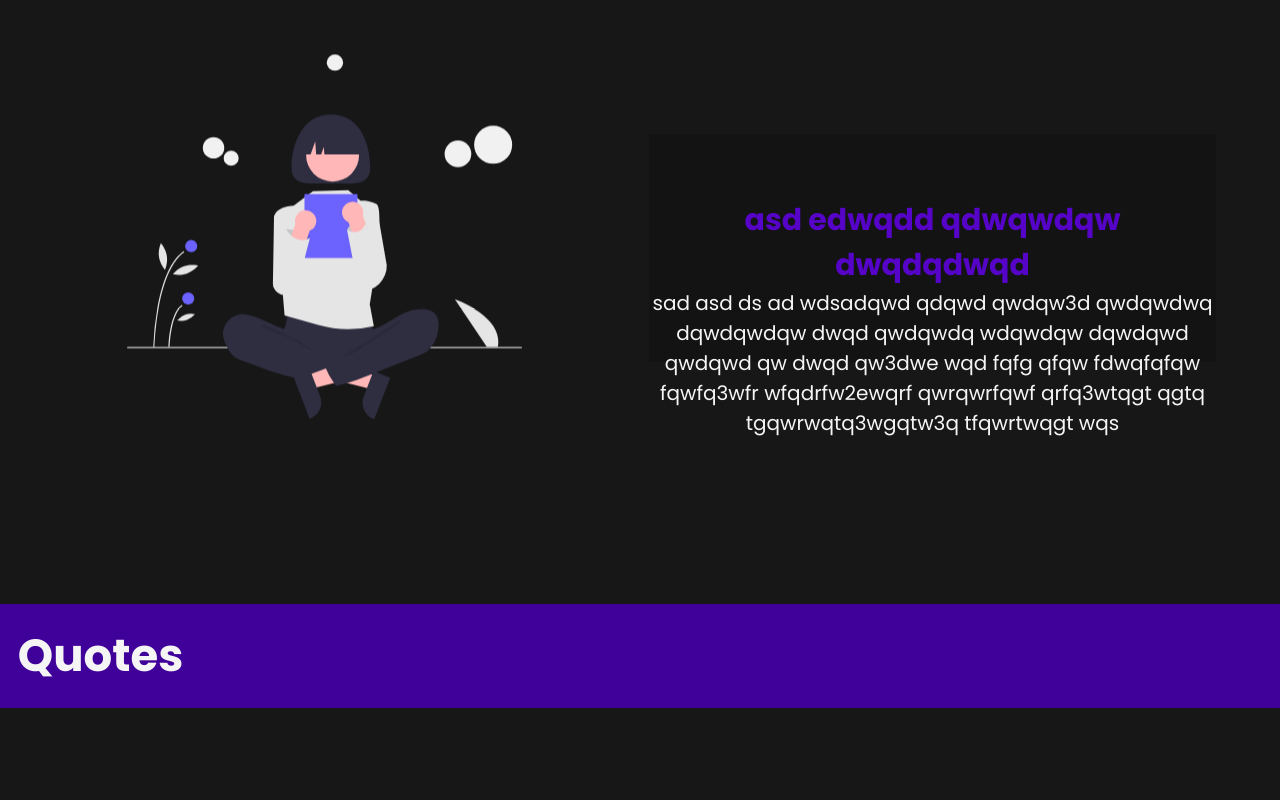
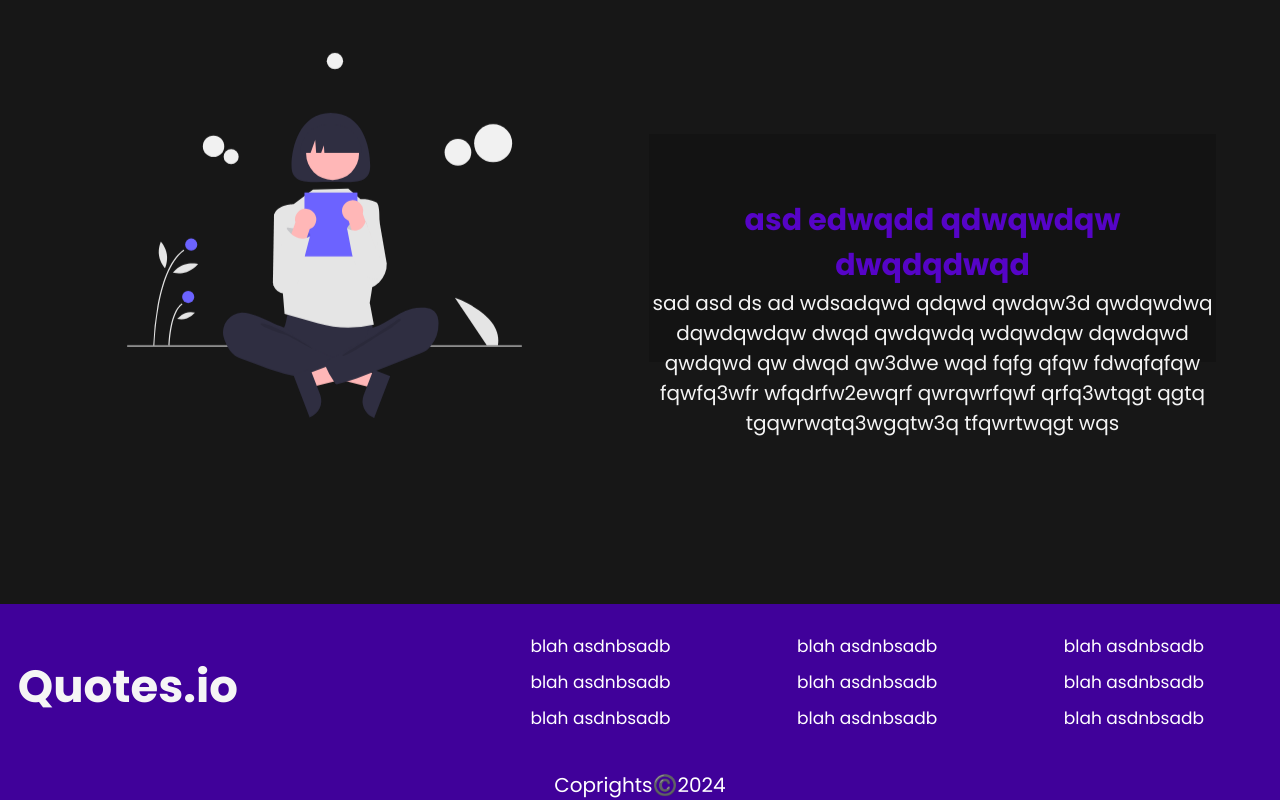
Before and after one commit to Chandu6702/Quotes.io-Frontend, a React (Vite) app: page / in a window 1280 px wide. Shown: the part 1612-2412 px from the top of the page. Before the commit the page ends 2320 px from the top, so only its background shows below. Built offline with nearby package versions, Linux system fonts and the light colour scheme.

Commit message:
update Home

```diff
--- a/src/components/Footer/Footer.jsx
+++ b/src/components/Footer/Footer.jsx
@@ -2,10 +2,37 @@ import React from 'react'
 import Styles from './Footer.module.css'
 
 function Footer() {
+
+  const date=new Date();
+
   return (
-    <div id={Styles['footer']}>
-      <h2>Quotes</h2>
-    </div>
+    <footer id={Styles['footer']}>
+      <div id={Styles['container']}>
+      <h2>Quotes.io</h2>
+      <div id={Styles['info']}>
+        <ul id={Styles['links']}>
+          <ul>
+            <li>blah asdnbsadb</li>
+            <li>blah asdnbsadb</li>
+            <li>blah asdnbsadb</li>
+          </ul>
+          <ul>
+            <li>blah asdnbsadb</li>
+            <li>blah asdnbsadb</li>
+            <li>blah asdnbsadb</li>
+          </ul>
+          <ul>
+            <li>blah asdnbsadb</li>
+            <li>blah asdnbsadb</li>
+            <li>blah asdnbsadb</li>
+          </ul>
+        </ul>
+      </div>
+      </div>
+      Coprights©️{
+        date.getFullYear()
+      }
+    </footer>
   )
 }
 
--- a/src/components/Footer/Footer.module.css
+++ b/src/components/Footer/Footer.module.css
@@ -1,4 +1,11 @@
 #footer{
+    color: white;
+    background: #40019a;
+    text-align: center;
+    font-size: 2rem;
+}
+
+#container{
     display: flex;
     padding: 1%;
     width:98%;
@@ -6,10 +13,32 @@
     font-size: 30px;
     justify-content: space-between;
     align-items: center;
-    background: #40019a;
 }
 
 #footer h2{
     margin: 5px;
     color: whitesmoke;
 }
+
+#info{
+    color: white;
+    font-size: 1.7rem;
+    border-radius: 1rem;
+}
+
+#links{
+    display: flex;
+    justify-content: space-around;
+    align-items: center;
+    list-style: none;
+    width: 80rem;
+    padding: 2% 0;
+}
+
+#links ul{
+    list-style: none;
+}
+
+#links ul li{
+    margin-bottom: 1rem;
+}
```
